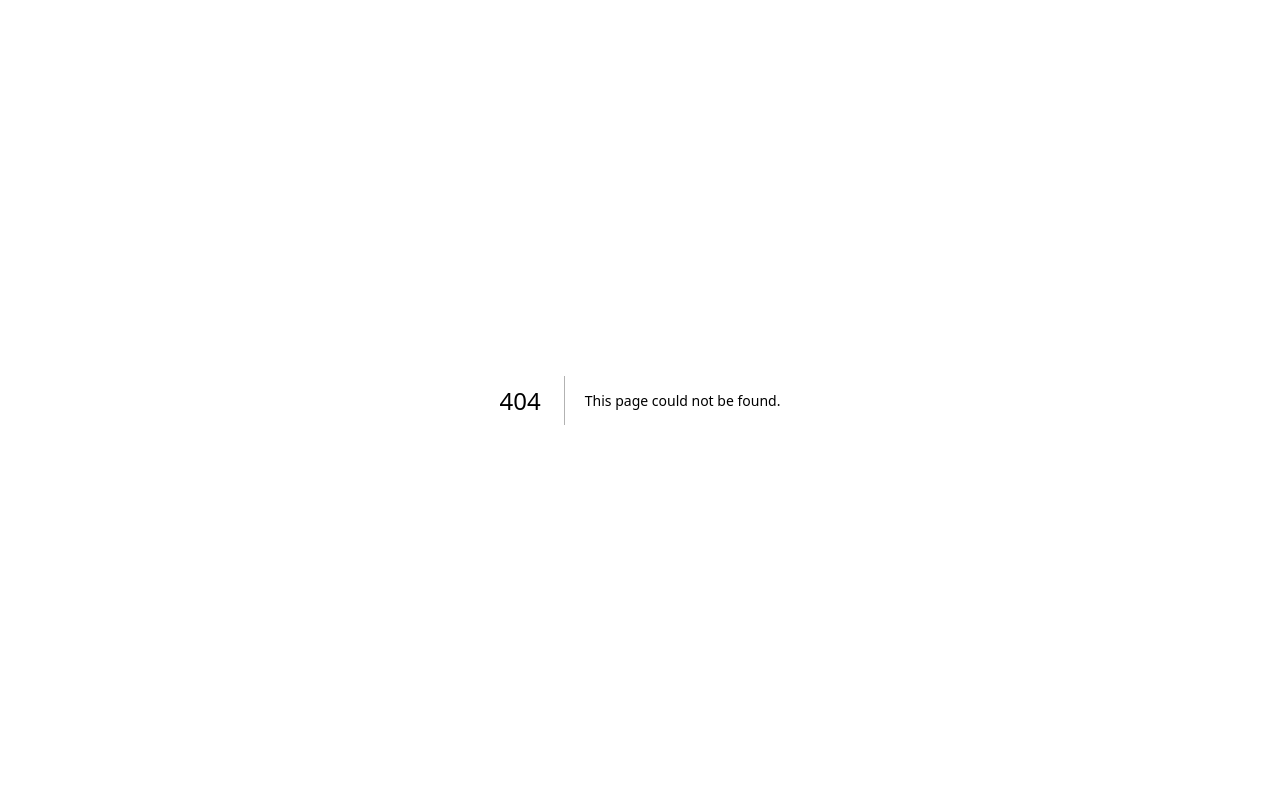
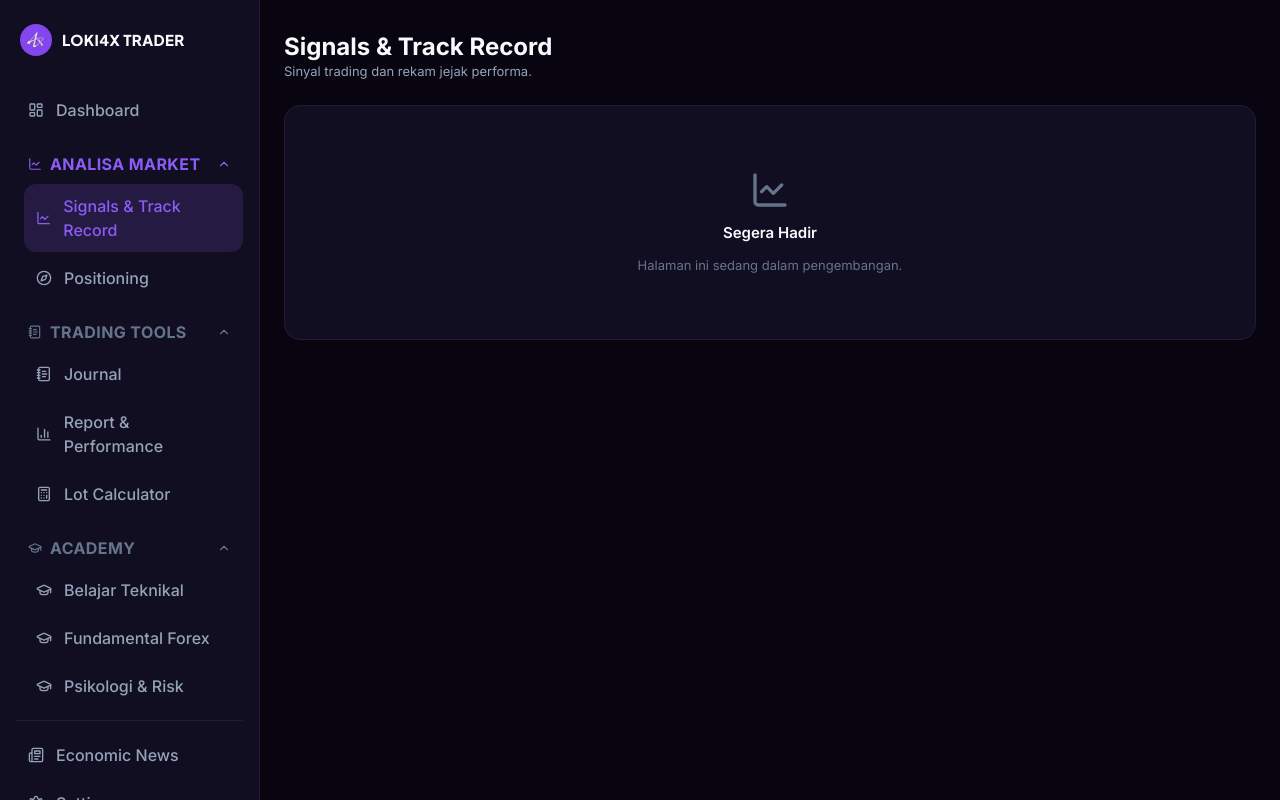
Before and after one commit to Loki4x/Loki4x-web-trading, a Next.js app: page /signals in a window 1280 px wide. Before the commit this address had no page. Built offline with nearby package versions, Linux system fonts and the light colour scheme; no server answers.

Commit message:
Create page.tsx

```diff
--- /dev/null
+++ b/app/(dashboard)/signals/page.tsx
@@ -0,0 +1,19 @@
+import { LineChart } from "lucide-react";
+
+export default function SignalsPage() {
+  return (
+    <main className="mx-auto max-w-content px-6 py-8">
+      <div className="mb-6">
+        <h1 className="text-h2 text-text-primary">Signals & Track Record</h1>
+        <p className="text-body-sm text-text-secondary">Sinyal trading dan rekam jejak performa.</p>
+      </div>
+      <div className="card flex flex-col items-center gap-3 py-16 text-center">
+        <LineChart className="h-10 w-10 text-text-muted" />
+        <p className="text-body font-semibold text-text-primary">Segera Hadir</p>
+        <p className="max-w-sm text-body-sm text-text-muted">
+          Halaman ini sedang dalam pengembangan.
+        </p>
+      </div>
+    </main>
+  );
+}
```
